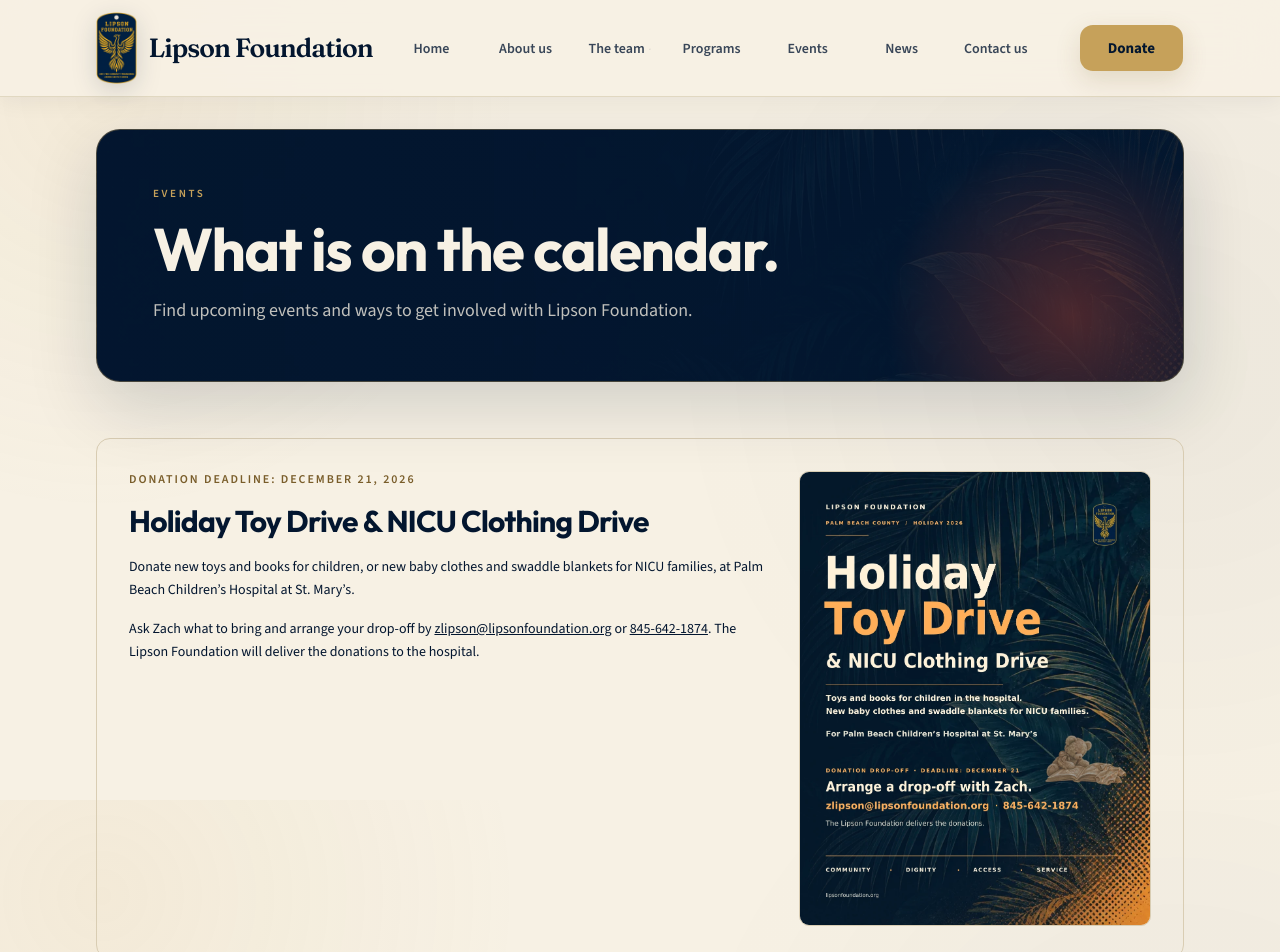
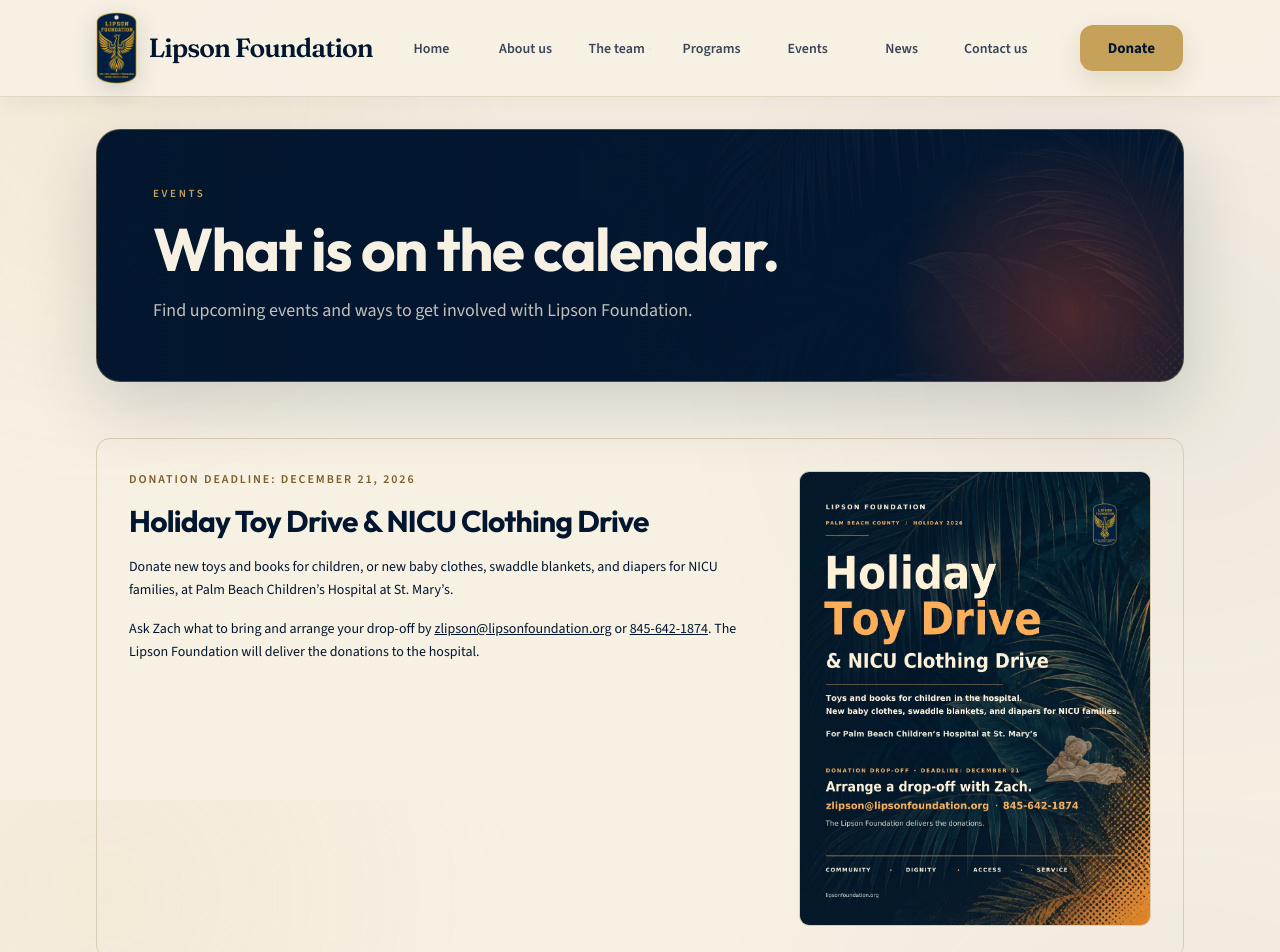
Before and after one commit to zlipson1999/lipson-foundation, a Next.js app: page /events in a window 1280 px wide. Shown: the top 952 px of the page. Built offline with nearby package versions, Linux system fonts and the light colour scheme.

Commit message:
Add diapers to the holiday drive

```diff
--- a/app/events/page.tsx
+++ b/app/events/page.tsx
@@ -36,8 +36,8 @@ export default function EventsPage() {
             Holiday Toy Drive &amp; NICU Clothing Drive
           </h2>
           <p className="text-sm leading-relaxed">
-            Donate new toys and books for children, or new baby clothes and swaddle
-            blankets for NICU families, at Palm Beach Children’s Hospital at St. Mary’s.
+            Donate new toys and books for children, or new baby clothes, swaddle
+            blankets, and diapers for NICU families, at Palm Beach Children’s Hospital at St. Mary’s.
           </p>
           <p className="text-sm leading-relaxed">
             Ask Zach what to bring and arrange your drop-off by{" "}
@@ -49,12 +49,12 @@ export default function EventsPage() {
           </p>
         </div>
         <a
-          href="/events/lipson-holiday-drive-flyer.webp?v=swaddles"
+          href="/events/lipson-holiday-drive-flyer.webp?v=diapers"
           aria-label="View the full-size Holiday Toy Drive and NICU Clothing Drive flyer"
           className="block overflow-hidden rounded-lg border"
         >
           <Image
-            src="/events/lipson-holiday-drive-flyer.webp?v=swaddles"
+            src="/events/lipson-holiday-drive-flyer.webp?v=diapers"
             alt="Lipson Foundation holiday drive flyer"
             width={1071}
             height={1386}
```
Also changed, not shown: public/events/lipson-holiday-drive-flyer.webp.
